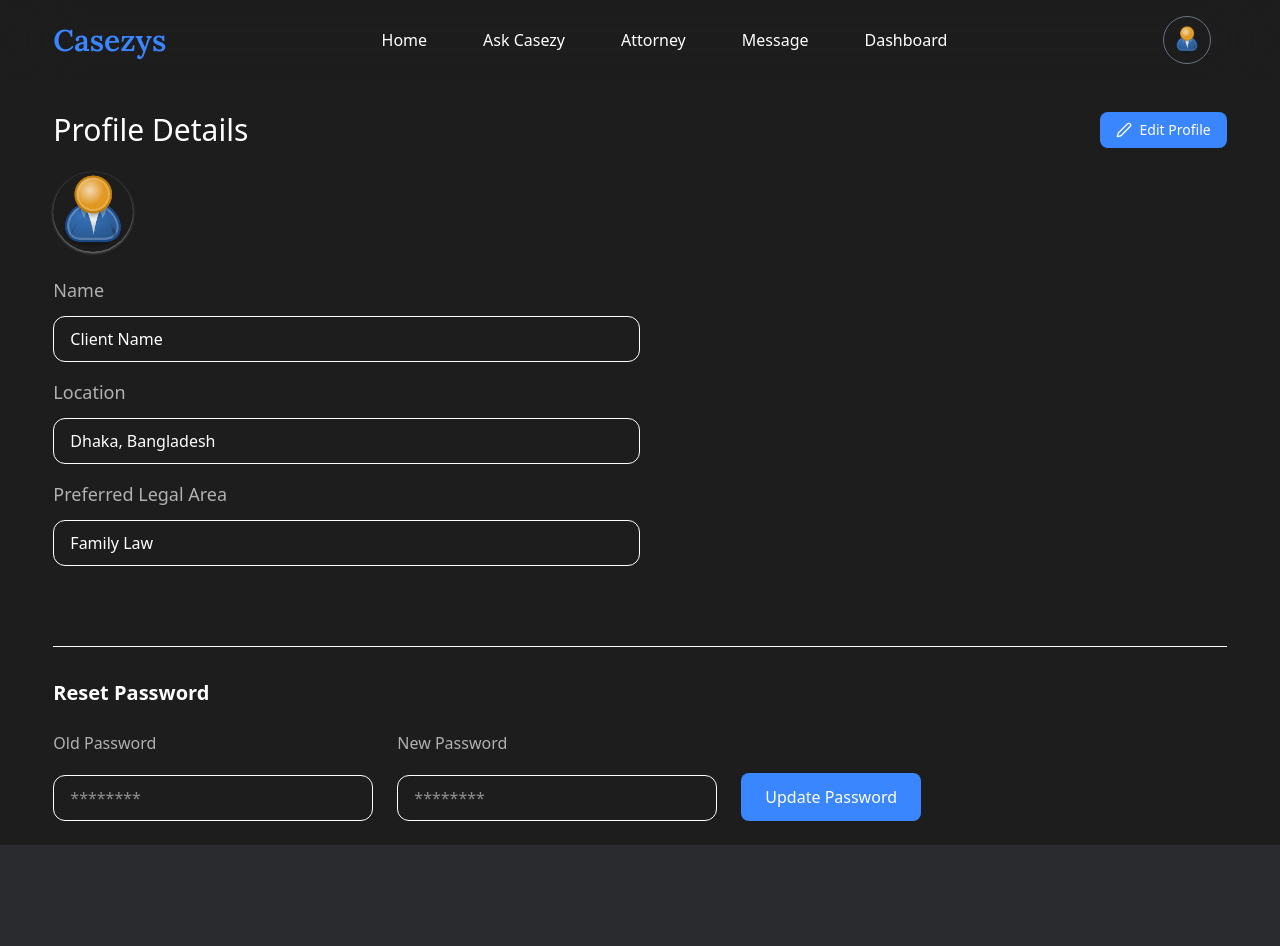
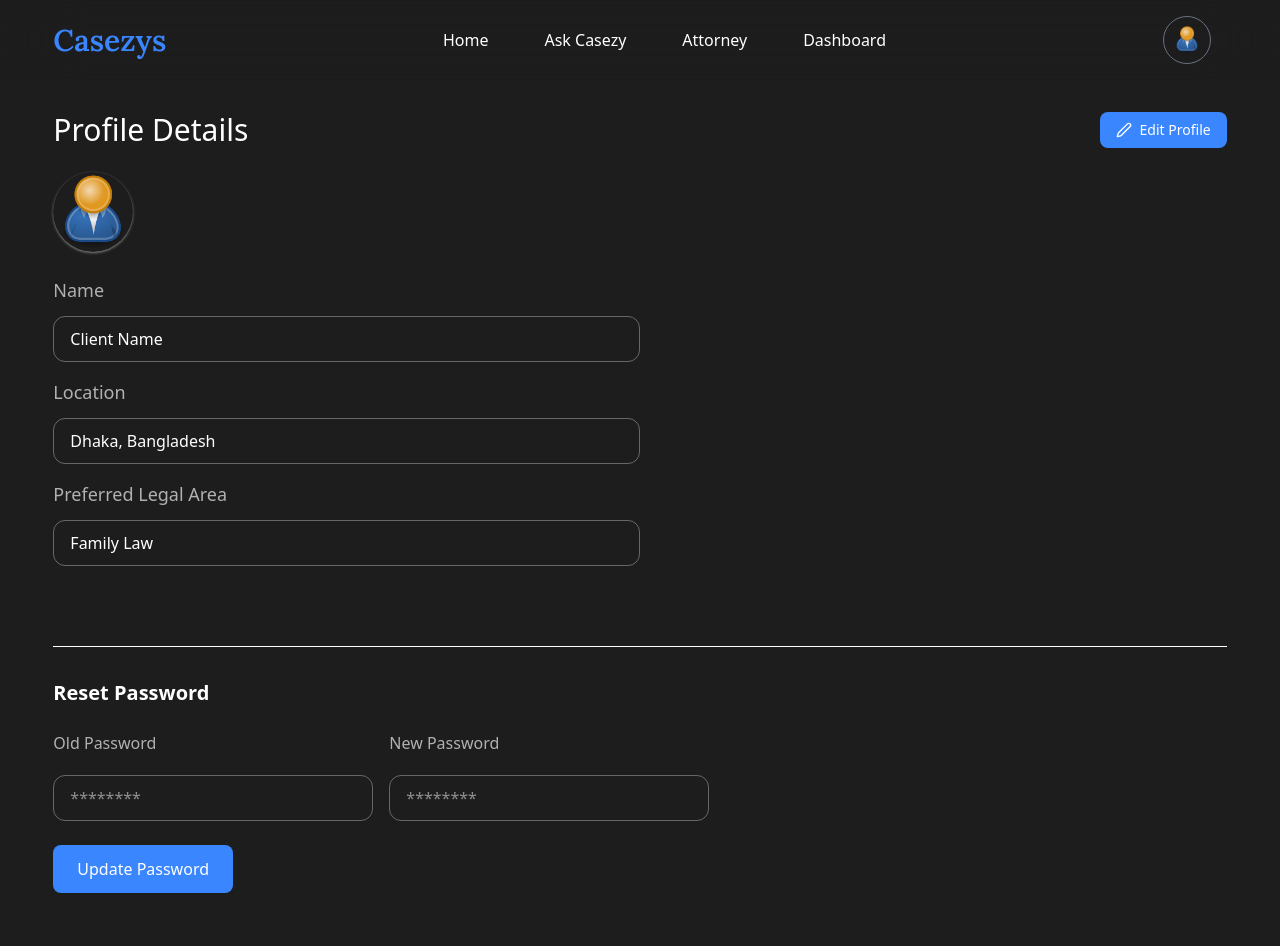
Before and after one commit to alaminislam34/lexi_ai_website, a Next.js app: page /profile in a window 1280 px wide. Shown: the top 946 px of the page. Built offline with nearby package versions, Linux system fonts and the light colour scheme; sample sign-in values are in the browser's storage.

Commit message:
completed client side

```diff
--- a/src/app/(home)/(client)/message/page.jsx
+++ b/src/app/(home)/(client)/message/page.jsx
@@ -10,6 +10,7 @@ import {
   User,
 } from "lucide-react";
 import Image from "next/image";
+import Link from "next/link";
 import { useState, useRef, useEffect } from "react"; // Added hooks
 
 // --- Design Constants (Matching Previous Components) ---
@@ -220,12 +221,13 @@ export default function MessageBoard() {
           className={`w-1/4 min-w-[300px] border-r border-gray-700/50 flex flex-col`}
         >
           <div className="flex items-center justify-start p-4 border-b border-gray-700/50">
-            <button
+            <Link
+              href={"/"}
               className={`p-2 rounded-full text-gray-400 hover:text-white transition `}
               aria-label="Go back"
             >
               <ArrowLeft className="w-5 h-5" />
-            </button>
+            </Link>
             <button
               className={`flex items-center ml-4 px-4 py-2 rounded-lg text-white font-semibold ${PRIMARY_COLOR_CLASSES}`}
             >
--- a/src/app/(home)/(client)/profile/page.jsx
+++ b/src/app/(home)/(client)/profile/page.jsx
@@ -8,62 +8,47 @@ import { Edit2, Save } from "lucide-react";
 export default function Profile() {
   const { user } = useAuth();
 
-  // State for toggling edit mode
   const [isEditing, setIsEditing] = useState(false);
 
-  // State for holding form data (initialized with mock or actual user data)
-  // NOTE: In a real app, 'user' data would be the initial values
   const [profileData, setProfileData] = useState({
-    name: user?.name || "Client Name", // Use user?.name if available
+    name: user?.name || "Client Name",
     location: "Dhaka, Bangladesh",
-    preferredLegalArea: "Family Law", // Example change for clarity
-    // In a real app, the image source would also be part of the state/user object
+    preferredLegalArea: "Family Law",
   });
 
-  // State for password reset form
   const [passwordForm, setPasswordForm] = useState({
     oldPassword: "",
     newPassword: "",
   });
 
-  // Handler for form input changes
   const handleChange = (e) => {
     const { id, value } = e.target;
-    setProfileData(prevData => ({
+    setProfileData((prevData) => ({
       ...prevData,
       [id]: value,
     }));
   };
 
-  // Handler for saving profile changes (Simulated)
   const handleSaveProfile = (e) => {
     e.preventDefault();
-    // 1. **SEND API REQUEST HERE** to update user profile with profileData
     console.log("Saving Profile Data:", profileData);
 
-    // 2. After successful API call, exit edit mode
     setIsEditing(false);
-    // You would typically handle error states or success toasts here
   };
 
-  // Handler for password input changes
   const handlePasswordChange = (e) => {
     const { id, value } = e.target;
-    setPasswordForm(prevData => ({
+    setPasswordForm((prevData) => ({
       ...prevData,
       [id]: value,
     }));
   };
 
-  // Handler for resetting password (Simulated)
   const handlePasswordReset = (e) => {
     e.preventDefault();
-    // 1. **SEND API REQUEST HERE** to reset password
     console.log("Resetting Password with:", passwordForm);
 
-    // 2. Clear the form fields after submission
     setPasswordForm({ oldPassword: "", newPassword: "" });
-    // You would typically handle success/error feedback here
   };
 
   return (
@@ -105,7 +90,6 @@ export default function Profile() {
       <br />
 
       <form onSubmit={handleSaveProfile} className="space-y-4">
-
         <div>
           <label htmlFor="name" className="text-gray md:text-lg block">
             Name
@@ -120,7 +104,7 @@ export default function Profile() {
               placeholder="Enter your full name"
             />
           ) : (
-            <p className="w-full md:w-1/2 py-2.5 px-4 border rounded-xl mt-3">
+            <p className="w-full md:w-1/2 py-2.5 px-4 border rounded-xl mt-3 border-gray/50">
               {profileData.name}
             </p>
           )}
@@ -141,7 +125,7 @@ export default function Profile() {
               placeholder="e.g. Dhaka, Bangladesh"
             />
           ) : (
-            <p className="w-full md:w-1/2 py-2.5 px-4 border rounded-xl mt-3">
+            <p className="w-full md:w-1/2 py-2.5 px-4 border rounded-xl mt-3 border-gray/50">
               {profileData.location}
             </p>
           )}
@@ -149,7 +133,10 @@ export default function Profile() {
 
         {/* Preferred Legal Area Field */}
         <div>
-          <label htmlFor="preferredLegalArea" className="text-gray md:text-lg block">
+          <label
+            htmlFor="preferredLegalArea"
+            className="text-gray md:text-lg block"
+          >
             Preferred Legal Area
           </label>
           {isEditing ? (
@@ -162,7 +149,7 @@ export default function Profile() {
               placeholder="e.g. Corporate Law, Civil Litigation"
             />
           ) : (
-            <p className="w-full md:w-1/2 py-2.5 px-4 border rounded-xl mt-3">
+            <p className="w-full md:w-1/2 py-2.5 px-4 border rounded-xl mt-3 border-gray/50">
               {profileData.preferredLegalArea}
             </p>
           )}
@@ -187,7 +174,8 @@ export default function Profile() {
       <div>
         <h1 className="text-lg md:text-xl font-semibold">Reset Password</h1>
         <br />
-        <form onSubmit={handlePasswordReset} className="flex flex-col md:flex-row gap-6 md:items-end">
+        <form onSubmit={handlePasswordReset} className="flex flex-col gap-6">
+          <div className="flex flex-col md:flex-row gap-4">
             <label className="flex flex-col gap-2 flex-1 max-w-xs">
               <span className="text-gray">Old Password</span>
               <input
@@ -196,7 +184,7 @@ export default function Profile() {
                 value={passwordForm.oldPassword}
                 onChange={handlePasswordChange}
                 placeholder="********"
-              className="py-2.5 px-4 border rounded-xl mt-3 focus:outline-none focus:ring-1 focus:ring-gray-400"
+                className="py-2.5 px-4 border border-gray/50 rounded-xl mt-3 focus:outline-none focus:ring-1 focus:ring-gray-400"
               />
             </label>
             <label className="flex flex-col gap-2 flex-1 max-w-xs">
@@ -207,17 +195,21 @@ export default function Profile() {
                 value={passwordForm.newPassword}
                 onChange={handlePasswordChange}
                 placeholder="********"
-              className="py-2.5 px-4 border rounded-xl mt-3 focus:outline-none focus:ring-1 focus:ring-gray-400"
+                className="py-2.5 px-4 border border-gray/50 rounded-xl mt-3 focus:outline-none focus:ring-1 focus:ring-gray-400"
               />
             </label>
+          </div>
+          <div>
             <button
               type="submit"
               className={`mt-4 md:mt-0 px-6 h-12 py-2 rounded-lg text-white text-sm sm:text-base transition duration-300 bg-primary hover:bg-dark-primary`}
             >
               Update Password
             </button>
+          </div>
         </form>
       </div>
+      <br />
     </section>
   );
 }
--- a/src/app/(home)/components/Shared/Footer.jsx
+++ b/src/app/(home)/components/Shared/Footer.jsx
@@ -30,7 +30,7 @@ export default function Footer() {
   return (
     // Outer container: Full width, dark background (bg-gray-900 or similar dark color)
 
-    <footer className="bg-secondary">
+    <footer>
       <div className="max-w-[1440px] mx-auto w-11/12 py-10 md:py-16 lg:py-24 mt-6">
         {/* Grid Container: Changes layout based on screen size */}
         <div className="flex flex-wrap justify-between items-start gap-8">
--- a/src/app/(home)/components/Shared/Navbar.jsx
+++ b/src/app/(home)/components/Shared/Navbar.jsx
@@ -10,7 +10,7 @@ export const navlinks = [
   { name: "Home", link: "/" },
   { name: "Ask Casezy", link: "/ask_casezy" },
   { name: "Attorney", link: "/attorneys" },
-  { name: "Message", link: "/message" },
+  // { name: "Message", link: "/message" },
   { name: "Dashboard", link: "/dashboard" },
 ];
 export default function Navbar() {
--- a/src/app/(home)/components/dashboardComponents/components/MessageAndReceived.jsx
+++ b/src/app/(home)/components/dashboardComponents/components/MessageAndReceived.jsx
@@ -6,6 +6,7 @@ import Image from "next/image";
 import { MoreVertical } from "lucide-react";
 import { BiMessageAltDetail } from "react-icons/bi";
 import { useAuth } from "@/app/providers/Auth_Providers/AuthProviders";
+import Link from "next/link";
 
 const PRIMARY_COLOR_CLASSES = "bg-blue-600 hover:bg-blue-700";
 const TEXT_ELEMENT_BG = "bg-[#33363D]";
@@ -132,11 +133,12 @@ export default function MessageAndReceived() {
           </div>
 
           <div className="mt-6 w-full border-t border-gray-700/50">
-            <button
-              className={`w-full py-2 rounded-lg text-white text-sm sm:text-base md:text-lg transition duration-300 bg-primary hover:bg-dark-primary`}
+            <Link
+              href={"/message"}
+              className={`w-full py-2 inline-block text-center rounded-lg text-white text-sm sm:text-base md:text-lg transition duration-300 bg-primary hover:bg-dark-primary`}
             >
               View Messages
-            </button>
+            </Link>
           </div>
         </div>
 
```
Lines whose indentation alone changed are shown as unchanged.
